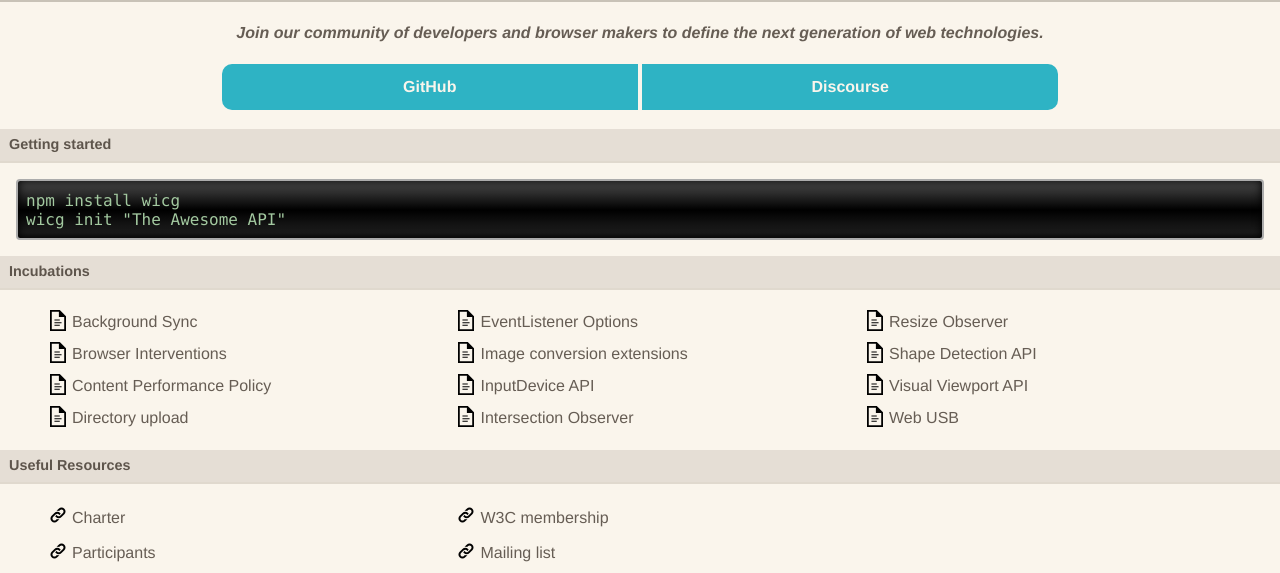
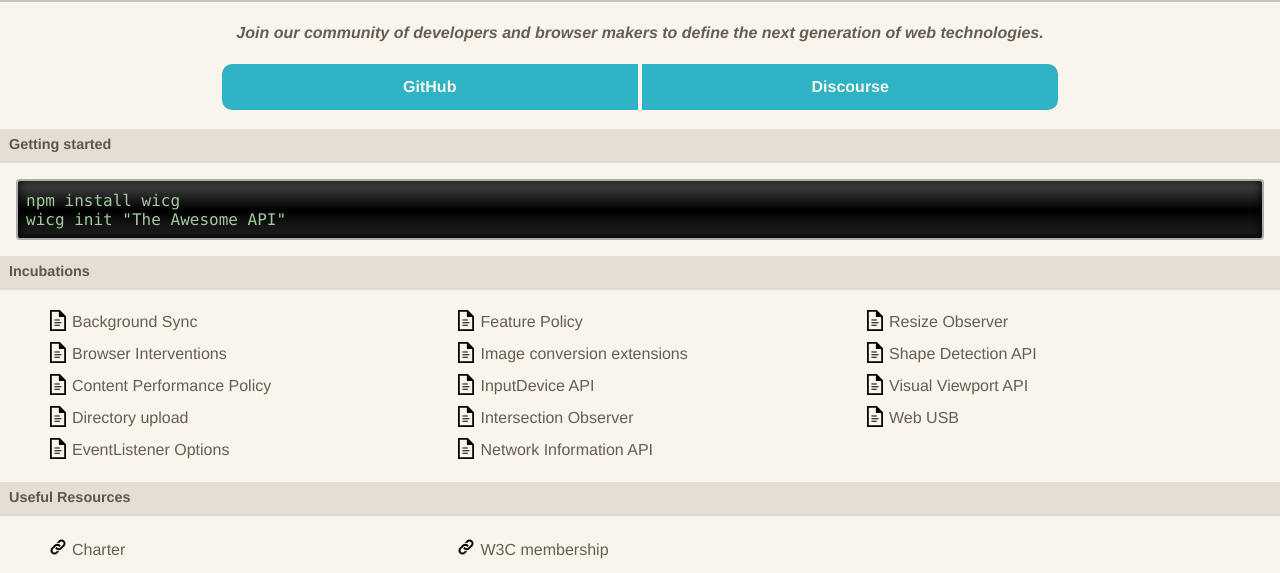
Before and after one commit to WICG/wicg.io, a plain HTML site: page index.html in a window 1280 px wide. Shown: the part 86-659 px from the top of the page. Drawn offline with Linux system fonts and the light colour scheme.

Commit message:
feat: link to Feature Policy + netinfo

```diff
--- a/index.html
+++ b/index.html
@@ -79,6 +79,11 @@
           </a>
         </li>
         <li>
+          <a href="https://wicg.github.io/feature-policy/">
+            Feature Policy
+          </a>
+        </li>
+        <li>
           <a href="https://github.com/WICG/img-conversion">
             Image conversion extensions
           </a>
@@ -91,6 +96,11 @@
         <li>
           <a href="https://github.com/WICG/IntersectionObserver">
             Intersection Observer
+          </a>
+        </li>
+        <li>
+          <a href="http://wicg.github.io/netinfo/">
+            Network Information API
           </a>
         </li>
         <li>
```
